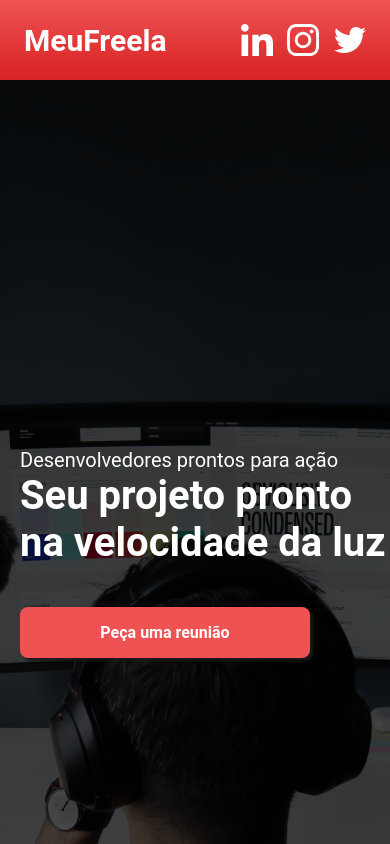
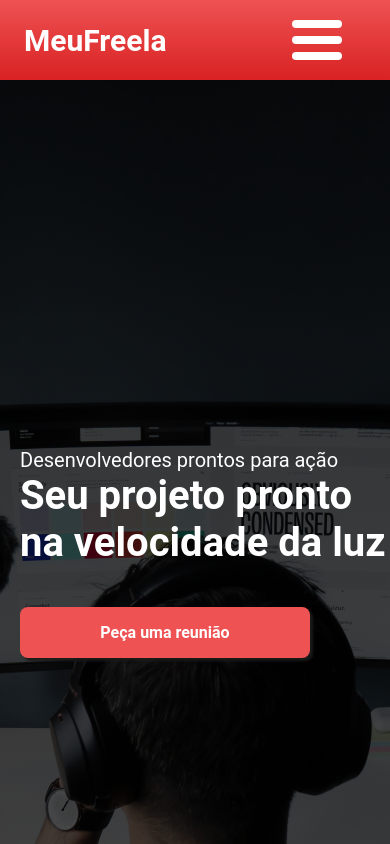
Before and after one commit to heronoa/frontend-challege1-pessoatech-, a React (Vite) app: page / in a window 390 px wide. Shown: the top 844 px of the page. Built offline with nearby package versions, Linux system fonts and the light colour scheme.

Commit message:
Adding dark mode button and mobile menu

```diff
--- a/src/App.css
+++ b/src/App.css
@@ -1,3 +1,19 @@
+:root {
+  --body-bg-color: #FBFBFB;
+  --header-text-color: #FFFFFF;
+  --header-gradient-color1: #EE5253;
+  --header-gradient-color2: #D92223;
+  --dark-mode-border-color: #FFFFFF;
+  --main-text-color: #FFFFFF;
+  --main-button-bg-color: #EE5253;
+  --section-text-color: #000000;
+  --polygon-color: #EAEAEA;
+  --aside-text-color: #000000;
+  --form-submit-bg-color: #10AC84;
+  --form-submit-text-color: #FFFFFF;
+  --footer-text-color: #000000;
+
+}
 * {
   margin: 0;
   padding: 0;
@@ -5,33 +21,73 @@
   overflow-x: hidden;
   font-family: "Roboto", "Helvetica", sans-serif;
 }
+body {
+  background-color: var(--body-bg-color);
+}
 header {
-  position: fixed;
   display: flex;
   justify-content: space-between;
   align-items: center;
   background-color: red;
-  color: #FFF;
+  color: var(--header-text-color);
   width: 100vw;
   height: 80px;
   font-size: 30px;
-  background-image: linear-gradient(#EE5353, #D92223);
+  background-image: linear-gradient(var(--header-gradient-color1), var(--header-gradient-color2));
   z-index: 999;
 }
 header .logo {
   font-weight: 700;
   margin-left: 24px;
 }
+header .dark-mode {
+  width: 50px;
+  height: 100%;
+  display: flex;
+  justify-content: center;
+  align-items: center;
+}
+header .dark-mode-button {
+  width: 45px;
+  height: 45px;
+  display: flex;
+  justify-content: center;
+  align-items: center;
+  border: 2px solid var(--dark-mode-border-color);
+  border-radius: 50%;
+  cursor: pointer;
+}
 header .contacts {
-  width: 125px;
+  width: 150px;
   display: flex;
   justify-content: space-between;
   margin-right: 24px;
   transition: 0.5s ease;
 }
+header .contacts div {
+  width: 120px;
+  height: 50px;
+  display: flex;
+  justify-content: flex-end;
+  align-items: center;
+
+}
+header .contacts div img {
+  transition: 0.2s ease;
+}
+header .contacts div img:hover {
+
+  width: 36px;
+  height: 36px;
+}
+header .mobile-menu-button {
+  display: none;
+}
+header .mobile-menu {
+  display: none;
+}
 main {
-  color: white;
-  margin-top: 80px;
+  color: var(--main-text-color);
   width: 100vw;
   height: 946px;
 }
@@ -63,9 +119,9 @@ main {
 }
 .bg-photo a{
   margin-left: 23px;
-  background-color: #EE5253;
+  background-color: var(--main-button-bg-color);
   padding: 16px 59px;
-  color: #FFF;
+  color: var(--main-text-color);
   text-decoration: none;
   border-radius: 8px;
   width: 290px;
@@ -82,6 +138,7 @@ section {
   display: flex;
   flex-direction: column;
   padding-top: 40px;
+  color: var(--section-text-color);
 }
 section::after {
   line-height:0;
@@ -95,7 +152,7 @@ section::after {
   height:100px;
   background-color: transparent;
   border:solid;
-  border-color: transparent #EAEAEA #EAEAEA transparent;
+  border-color: transparent var(--polygon-color) var(--polygon-color) transparent;
   box-sizing: border-box;
   border-width:30px 100vw 90px 0px;
   content: "";
@@ -120,6 +177,7 @@ aside {
   flex-direction: column;
   justify-content: center;
   align-items: center;
+  color:var(--aside-text-color);
 }
 aside .form-description {
   display: flex;
@@ -154,10 +212,10 @@ fieldset button {
   height: 60px;
   align-self: flex-end;
   width: 300px;
-  color: #FFFFFF;
+  color: var(--form-submit-text-color);
   font-size: 20px;
   font-weight: bold;
-  background-color: #10AC84;
+  background-color: var(--form-submit-bg-color);
   border: none;
   border-radius: 8px;
   cursor:pointer;
@@ -166,9 +224,9 @@ fieldset button:hover {
   opacity: 0.8;
 }
 footer {
-  background-color: #EAEAEA;
+  background-color: var(--polygon-color);
   width: 100%;
-  height: 90px;
+  height: 100%;
   padding: 30px 30px;
   display:flex;
   justify-content: center;
@@ -176,6 +234,7 @@ footer {
   text-align: center;
   font-size: 14px;
   line-height: 20px;
+  color: var(--footer-text-color);
 }
 
 /* CONDITIONAL STYLES */
@@ -222,6 +281,67 @@ footer {
   }
 }
 @media (max-width: 600px) {
+  header {
+    position: fixed;
+  }
+  header .contacts, header .dark-mode {
+    display: none;
+  }
+  header .mobile-menu-button {
+    position:absolute;
+    top: 20px;
+    right: 24px;
+    display: flex;
+    flex-direction: column;
+    justify-content: space-between;
+    align-items: center;
+    width: 50px;
+    height: 40px;
+    margin-right: 24px;
+  }
+  .mobileMenuIsOpen {
+    height: 200px;
+    align-items: flex-start;
+    padding-top: 20px;
+    justify-content: center;
+
+  }
+  .mobileMenuIsOpen .logo  {
+    text-align: center;
+    margin: 0;
+  }
+  .mobileMenuIsOpen .mobile-menu {
+    display: block;
+    position: absolute;
+    top: 70px;
+  }
+  .mobile-menu li {
+    display: flex;
+    width: 100vw;
+    justify-content: center;
+    align-items: center;
+    margin-bottom: 25px;
+  }
+  .mobile-menu .li .contacts div img {
+    width: 50px;
+    height: 50px;
+  }
+  .mobile-menu .contacts, .mobile-menu .dark-mode {
+    display: flex;
+    flex-direction: row;
+  }
+  header .mobile-menu-button div {
+    background-color: white;
+    width: 100%;
+    height: 8px;
+    border-radius: 16px;
+  }
+  .mobileMenuIsOpen .mobile-menu {
+    display: block;
+  }
+  main {
+  margin-top: 80px
+  }
   .bg-photo {
     padding:0 0 0 20px;
 
@@ -256,17 +376,12 @@ footer {
 
 @media  (max-width: 350px) {
   main {
-    margin:0;
+    margin-top:40px;
   }
   header {
     height: 40px;
   }
-  header .logo {
-    font-size: 20px;
-  }
-  header .contacts img {
-    width: 16px;
-  }
+
   .main-text a {
     width: 90%;
   }
--- a/src/App.tsx
+++ b/src/App.tsx
@@ -1,15 +1,19 @@
-import tMUrl from './thinking-man.webp';
-import lUrl from './linkedin1.svg';
-import iUrl from './instagram1.svg';
-import tUrl from './twitter1.svg';
+import sunUrl from './sun.webp'
+import moonUrl from './moon.webp'
+import linkedinUrl from './linkedin1.svg';
+import instagramUrl from './instagram1.svg';
+import twitterUrl from './twitter1.svg';
+import thinkingManUrl from './thinking-man.webp';
 import './App.css';
-import { useState } from 'react';
+import { CSSProperties, useState } from 'react';
 
 function App() {
 // STATES
 const [name, setName] = useState('');
 const [phone, setPhone] = useState('');
-const [warning, setWarning] = useState('')
+const [warning, setWarning] = useState('');
+const [menuIsOpen, setMenuIsOpen] = useState(false);
+const [darkMode, setDarkMode] = useState(false);
 
 // FUNCTIONS
 const handleNameInput = (e: any) => {
@@ -27,12 +31,65 @@ const handleCallToAction = (e:any) => {
     (document.querySelector('input[type="text"]') as HTMLInputElement).focus();
   }
 }
+const handleMobileMenu = () => {
+  if (!menuIsOpen) {
+    setMenuIsOpen(true);
+    document.querySelector('header')?.classList.add('mobileMenuIsOpen')
+  } else {
+    setMenuIsOpen(false);
+    document.querySelector('header')?.classList.remove('mobileMenuIsOpen')
+  }
+}
+
+const handleDarkMode = () => {
+  if(!darkMode) {
+    setDarkMode(true);
+    let cssVariables:any = document.querySelector(':root');
+    if(document.querySelector('.dark-mode-button img') !== null)  {
+      (document.querySelector('.dark-mode-button img') as HTMLImageElement).src = sunUrl;
+    }
+    if(cssVariables !== null) {
+      cssVariables.style.setProperty('--body-bg-color','#1a1a1a');
+      cssVariables.style.setProperty('--header-gradient-color1','#D92223');
+      cssVariables.style.setProperty('--header-gradient-color2','#000000');
+      cssVariables.style.setProperty('--dark-mode-border-color','#000000');
+      cssVariables.style.setProperty('--main-button-bg-color','#a12828');
+      cssVariables.style.setProperty('--section-text-color','#FFFFFF');
+      cssVariables.style.setProperty('--aside-text-color','#FFFFFF');
+      cssVariables.style.setProperty('--form-submit-bg-color','#0b7e61');
+      cssVariables.style.setProperty('--polygon-color','#2D2D2D');
+    }
+
+  } else {
+    setDarkMode(false);
+    let cssVariables:any = document.querySelector(':root');
+  if(document.querySelector('.dark-mode-button img') !== null)  {
+    (document.querySelector('.dark-mode-button img') as HTMLImageElement).src = moonUrl;
+    if(cssVariables !== null) {
+      cssVariables.style.setProperty('--body-bg-color','#FBFBFB');
+      cssVariables.style.setProperty('--default-text-color','#000000');
+      cssVariables.style.setProperty('--header-gradient-color1','#EE5253');
+      cssVariables.style.setProperty('--header-gradient-color2','#D92223');
+      cssVariables.style.setProperty('--dark-mode-border-color','#FFFFFF');
+      cssVariables.style.setProperty('--main-button-bg-color','#EE5253');
+      cssVariables.style.setProperty('--section-text-color','#000000');
+      cssVariables.style.setProperty('--aside-text-color','#000000');
+      cssVariables.style.setProperty('--form-submit-bg-color','#10AC84');
+      cssVariables.style.setProperty('--polygon-color','#EAEAEA');
+
+    }
+  }
+  }
+}
+
 const handleSubmit = async () => {
 
   let url = "https://jsonplaceholder.typicode.com/users";
     let response = await fetch(url);
     let res = await response.json();
     console.log(res);
+
+
 
 // REQUISITION
   if(name && phone) {
@@ -56,7 +113,7 @@ const handleSubmit = async () => {
       setWarning("Contato enviado! Obrigado pela Confiança!")
       setTimeout(()=>{
         document.querySelector('aside .warning')?.classList.remove('green')
-      }, 2000)
+      }, 1000)
     } else {
       document.querySelector('aside .warning')?.classList.add('red')
       setWarning("Ocorreu algum erro...")
@@ -69,7 +126,7 @@ const handleSubmit = async () => {
     setWarning("Opa! Faltou algum campo!")
     setTimeout(()=>{
       document.querySelector('aside .warning')?.classList.remove('red')
-    }, 900)
+    }, 1000)
   }
 
 }
@@ -80,30 +137,90 @@ const handleSubmit = async () => {
         <div className="logo">
           MeuFreela
         </div>
-        <div>
+        <div className="dark-mode" onClick={handleDarkMode}>
+          <div className="dark-mode-button">
+            <img src={sunUrl} width="32px" height="32px"></img>
+          </div>
         </div>
         <div className="contacts">
+          <div>
             <img
-          src={lUrl}
+            src={linkedinUrl}
             width="32px"
             height="32px"
             alt="Logo do Linkedin clique para ver nosso perfil"
             >
             </img>
+          </div>
+
+          <div>
             <img
-          src={iUrl}
+            src={instagramUrl}
             width="32px"
             height="32px"
             alt="Logo do instagram clique para ver nosso perfil"
             >
             </img>
+          </div>
+
+          <div>
             <img
-          src={tUrl}
+            src={twitterUrl}
             width="32px"
             height="32px"
             alt="Logo do twitter clique para ver nosso perfil"
             >
             </img>
+          </div>
+
+        </div>
+        <div className="mobile-menu">
+          <ul>
+            <li>
+            <div className="contacts">
+              <div>
+              <img
+              src={linkedinUrl}
+              width="32px"
+              height="32px"
+              alt="Logo do Linkedin clique para ver nosso perfil"
+              >
+              </img>
+            </div>
+            <div>
+              <img
+              src={instagramUrl}
+              width="32px"
+              height="32px"
+              alt="Logo do instagram clique para ver nosso perfil"
+              >
+              </img>
+            </div>
+
+            <div>
+              <img
+              src={twitterUrl}
+              width="32px"
+              height="32px"
+              alt="Logo do twitter clique para ver nosso perfil"
+              >
+              </img>
+            </div>
+          </div>
+            </li>
+            <li>
+              <div className="dark-mode" onClick={handleDarkMode}>
+                <div className="dark-mode-button">
+                <img src={sunUrl} width="32px" height="32px"></img>
+                </div>
+              </div>
+            </li>
+          </ul>
+        </div>
+            <div className="mobile-menu-button" onClick={handleMobileMenu}>
+              <div></div>
+              <div></div>
+              <div></div>
             </div>
       </header>
       <main>
@@ -140,7 +257,7 @@ const handleSubmit = async () => {
           <div className="aboutus-right">
             <img
             width="500px" height="500px"
-            src={tMUrl}
+            src={thinkingManUrl}
             alt="Homem com a mão no queixo pensando" />
           </div>
         </div>
```
Also changed, not shown: src/moon.webp (added), src/sun.webp (added), 7 other files (tests, documents, lock files or other folders). Lines whose indentation alone changed are shown as unchanged.
